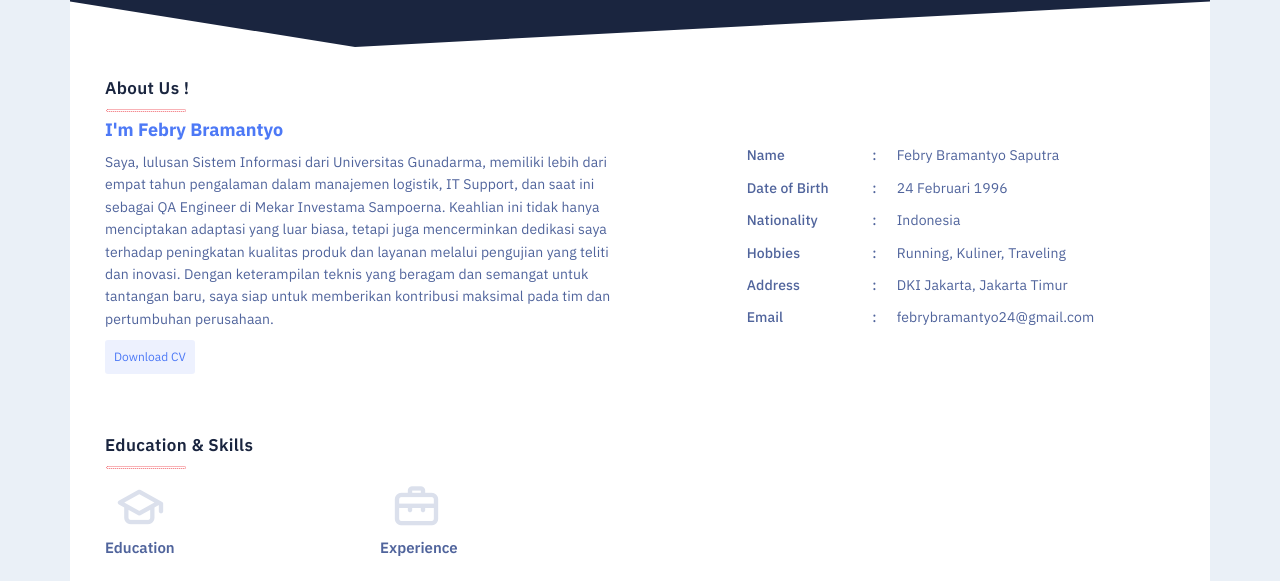
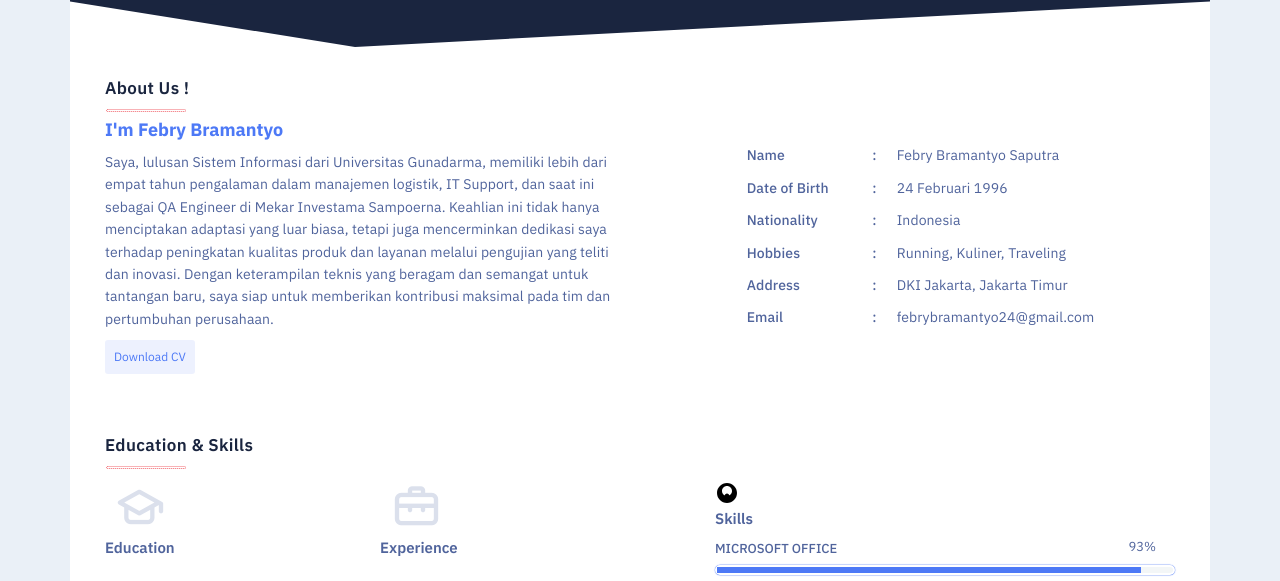
Before and after one commit to febrybramantyo24/febrybramantyo24.github.io, a plain HTML site: page portfolio/index.html in a window 1280 px wide. Shown: the part 311-892 px from the top of the page. Drawn offline with Linux system fonts and the light colour scheme; a script that the page names is missing.

Commit message:
updated 1

```diff
--- a/portfolio/css/style.css
+++ b/portfolio/css/style.css
@@ -1103,6 +1103,13 @@ a:hover, a:active, a:focus {
   margin-bottom: 10px;
 }
 
+/* Aturan CSS untuk tata letak responsif */
+@media (min-width: 768px) {
+  .skills .skill-box {
+    margin-left: 60px;
+  }
+}
+
 .skills .skill-box:last-of-type {
   margin-bottom: 0;
 }
@@ -1117,15 +1124,16 @@ a:hover, a:active, a:focus {
 
 .skills .skill-box .progress-line {
   background: #f3f6f7;
-  height: 6px;
+  height: 10px;
   margin: 0;
   position: relative;
   border: 2px solid #ffffff;
   width: 100%;
   border-radius: 10px;
-  -webkit-box-shadow: 0px 0px 1px 0.25px #4d79f6;
+  -webkit-box-shadow: 0px 0px 1px 0.25px #25418c;
           box-shadow: 0px 0px 1px 0.25px #4d79f6;
 }
+
 
 .skills .skill-box .progress-line > span {
   position: absolute;
--- a/portfolio/index.html
+++ b/portfolio/index.html
@@ -258,9 +258,17 @@
                                 </div><!--end col-->
                             </div><!--end row-->
                         </div><!--end col-->
-                        <div class="col-sm-6 col-print-6 align-self-center">
+
+                        <div class="col-sm-6 col-print-6">
                             <div class="skills mt-4">
                                 <div class="skill-box">
+                                    <div class="skills-icon">
+                                        <svg xmlns="http://www.w3.org/2000/svg" viewBox="0 0 24 24" width="24" height="24">
+                                            <path d="M0 0h24v24H0z" fill="none"/>
+                                            <path d="M12 2C6.48 2 2 6.48 2 12s4.48 10 10 10 10-4.48 10-10S17.52 2 12 2zm-2 14.5V17h4v-.5a2.5 2.5 0 1 0-4 0zM12 15c-2.76 0-5-2.24-5-5s2.24-5 5-5 5 2.24 5 5-2.24 5-5 5z"/>
+                                        </svg>
+                                        <h5 class="mt-2">Skills</h5>
+                                    </div>
                                     <h4 class="skill-title">Microsoft Office</h4>
                                     <div class="progress-line">
                                         <span data-percent="78" style="width: 93%;">
```
